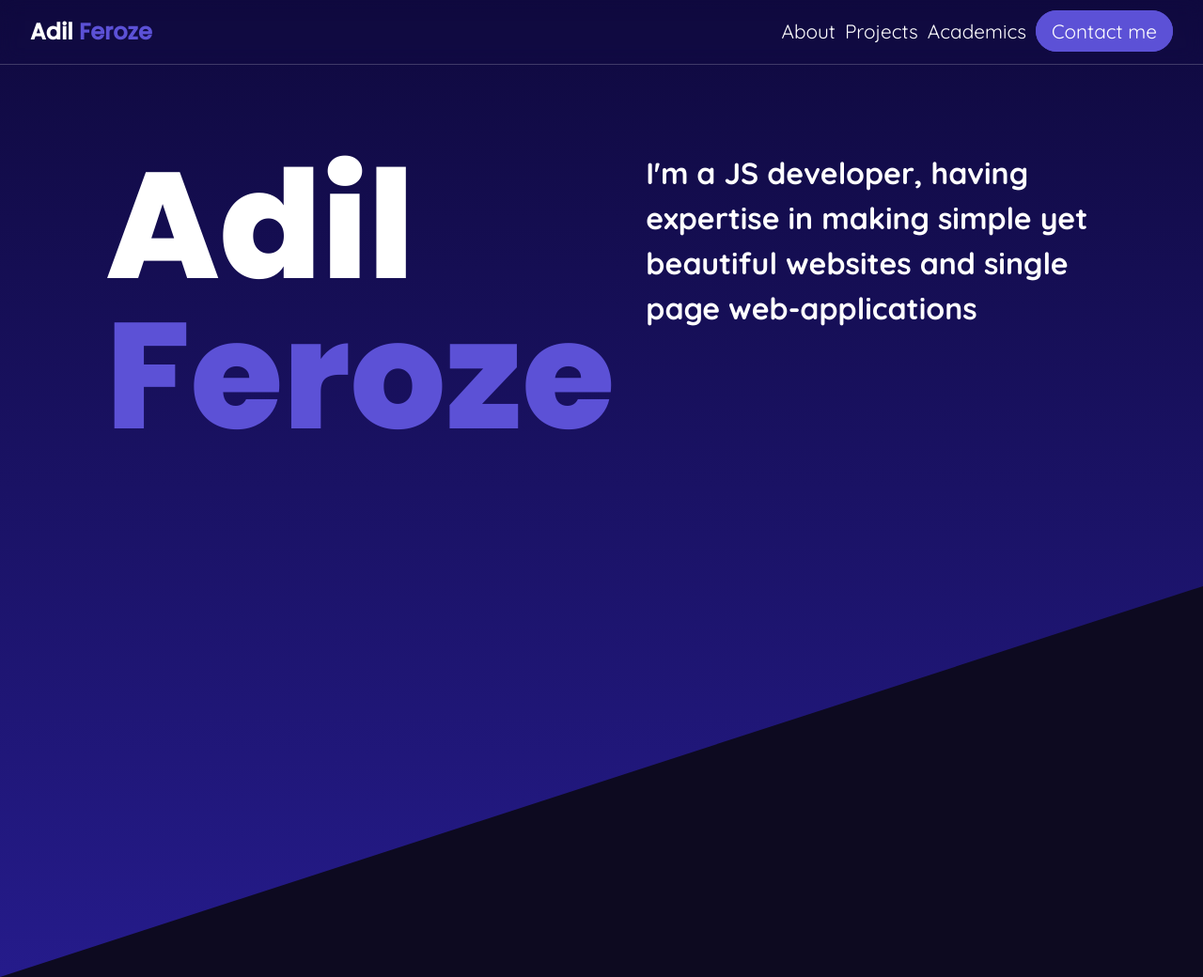
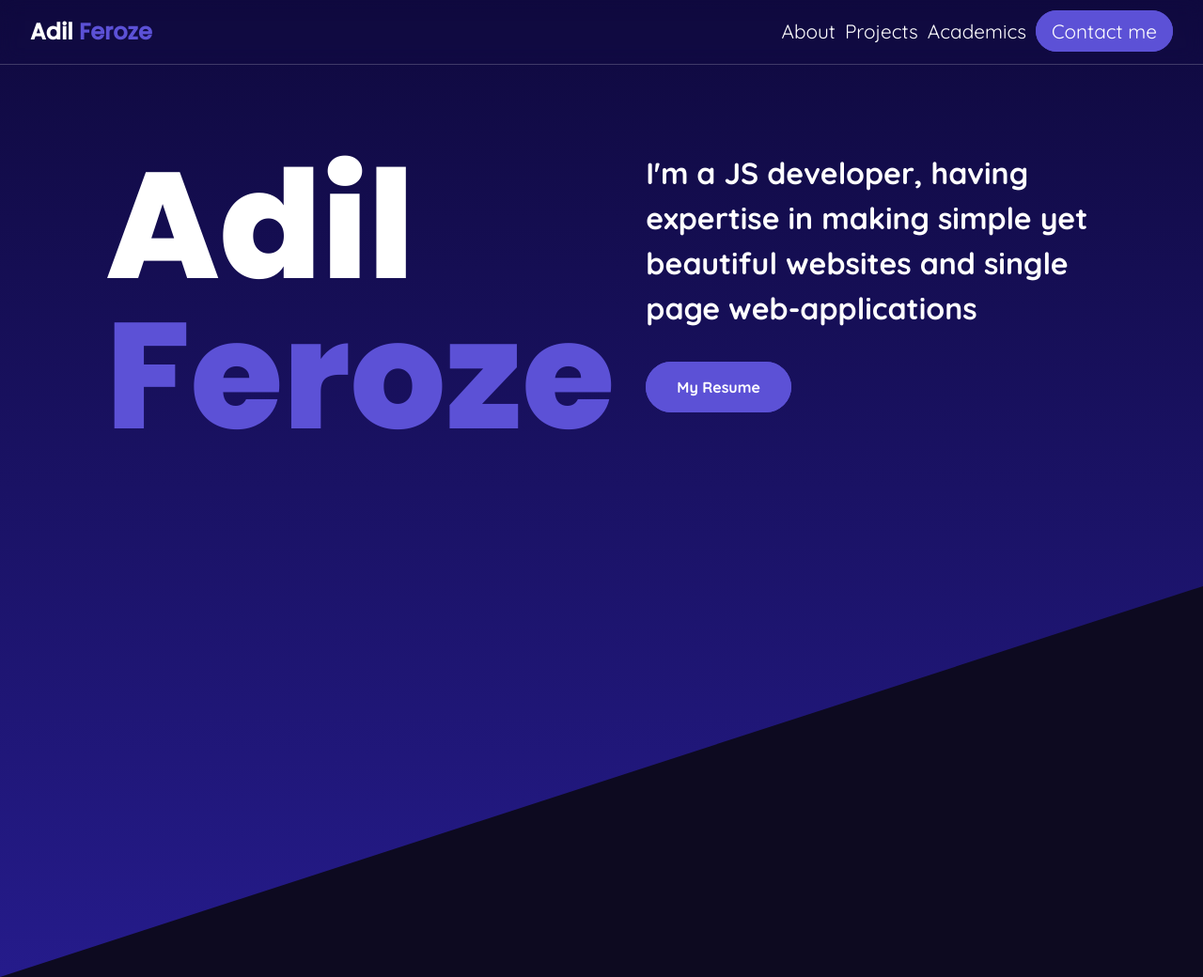
Before and after one commit to Ash4477/Portfolio-2.0, a plain HTML site: page index.html in a window 1280 px wide. Shown: the top 1040 px of the page at 94% size. Drawn offline with Linux system fonts and the light colour scheme.

Commit message:
finish + improve index

```diff
--- a/index.html
+++ b/index.html
@@ -27,6 +27,7 @@
             <div class="hero-text">
                 <p>I'm a JS developer, having expertise in making simple
                      yet beautiful websites and single page web-applications</p>
+                <a href="./Resume.pdf" class="round-btn" target="_blank">My Resume</a>
             </div>
         </section>
         <section id="about">
--- a/style.css
+++ b/style.css
@@ -83,7 +83,6 @@ li a:hover{
     border-radius: 2.5rem;
     padding: 0.5rem 1rem;
     transition: color 0.3s ease, background-color 0.3s ease;
-
 }
 
 .round-btn:hover{
@@ -122,6 +121,16 @@ section {
 .hero-text {
     font-weight: bold;
     width: 30rem;
+}
+
+.hero-text p {
+    margin-bottom: 3rem;
+}
+
+.hero-text a {
+    color: white;
+    text-decoration: none;
+    padding: 1rem 2rem;
 }
 
 #hero p {
@@ -218,6 +227,7 @@ h3{
 
 #contact {
     padding: 0;
+    padding-top: 3.6rem;
 }
 
 .wavy-bg {
```
